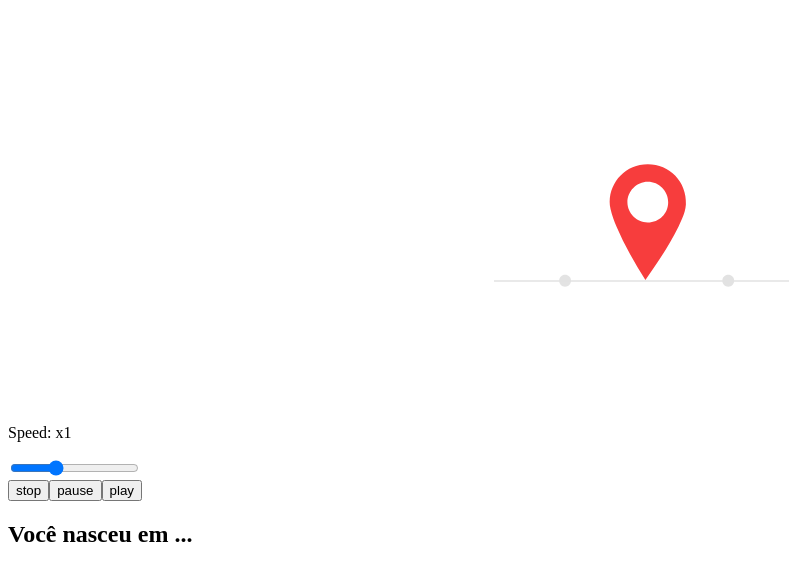
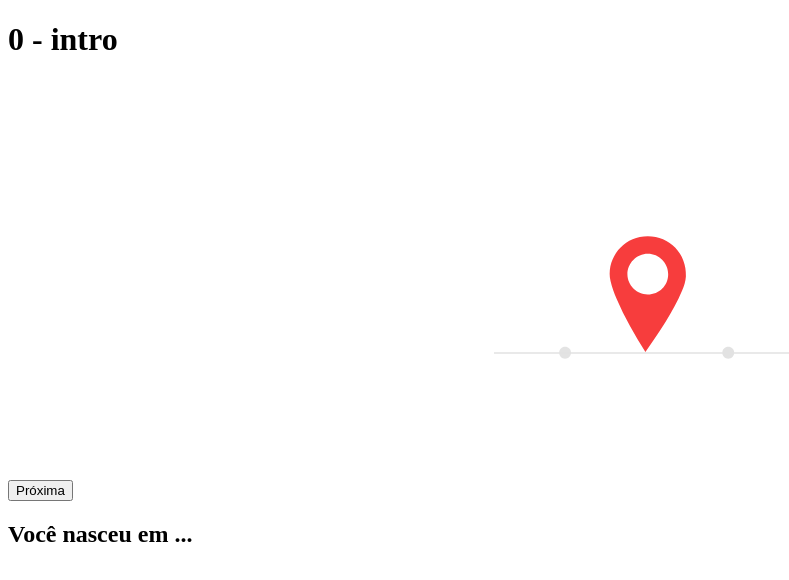
Before and after one commit to thayannevls/Brasirama, a Vue app in the folder brasis_interface/: page / in a window 1280 px wide. Shown: the top 580 px of the page, without its empty margins (0-789 px from the left). Built offline with nearby package versions, Linux system fonts and the light colour scheme.

Commit message:
troca de fases

```diff
--- /dev/null
+++ b/brasis_interface/src/assets/anims.json
@@ -0,0 +1,5 @@
+{
+  "intro": [0, 10],
+  "local": [10, 20],
+  "sexo": [20, 30]
+}
--- a/brasis_interface/src/components/MainView.vue
+++ b/brasis_interface/src/components/MainView.vue
@@ -1,14 +1,9 @@
 <template>
   <div>
+    <h1>{{ faseNum }} - {{ faseNome }}</h1>
     <div id="app">
       <lottie :options="defaultOptions" :height="400" :width="400" v-on:animCreated="handleAnimation" />
-      <div>
-        <p>Speed: x{{animationSpeed}}</p>
-        <input type="range" value="1" min="0" max="3" step="0.5" v-on:change="onSpeedChange" v-model="animationSpeed">
-      </div>
-      <button v-on:click="stop">stop</button>
-      <button v-on:click="pause">pause</button>
-      <button v-on:click="play">play</button>
+      <button v-on:click="nextFase">Próxima</button>
     </div>
     <h2>{{ msg }}</h2>
   </div>
@@ -17,6 +12,7 @@
 <script>
 import Lottie from './lottie.vue'
 import * as animationData from '../assets/pinjump.json'
+import animRanges from '../assets/anims.json'
 export default {
   name: 'MainView',
   components: {
@@ -24,6 +20,8 @@ export default {
   },
   data () {
     return {
+      faseNum: 0,
+      fases: ['intro', 'local', 'sexo'],
       msg: 'Você nasceu em ...',
       defaultOptions: {
         animationData: animationData,
@@ -33,25 +31,18 @@ export default {
       animationSpeed: 1
     }
   },
+  computed: {
+    faseNome: function () {
+      return this.fases[this.faseNum]
+    }
+  },
   methods: {
     handleAnimation: function (anim) {
       this.anim = anim
     },
-
-    stop: function () {
-      this.anim.stop()
-    },
-
-    play: function () {
-      this.anim.playSegments([0, 30], true)
-    },
-
-    pause: function () {
-      this.anim.pause()
-    },
-
-    onSpeedChange: function () {
-      this.anim.setSpeed(this.animationSpeed)
+    nextFase: function (anim) {
+      this.faseNum += 1
+      this.anim.playSegments(animRanges[this.faseNome], true)
     }
   }
 }
```
Also changed, not shown: brasis_interface/src/assets/stats.json (added, +14 -0 lines).
